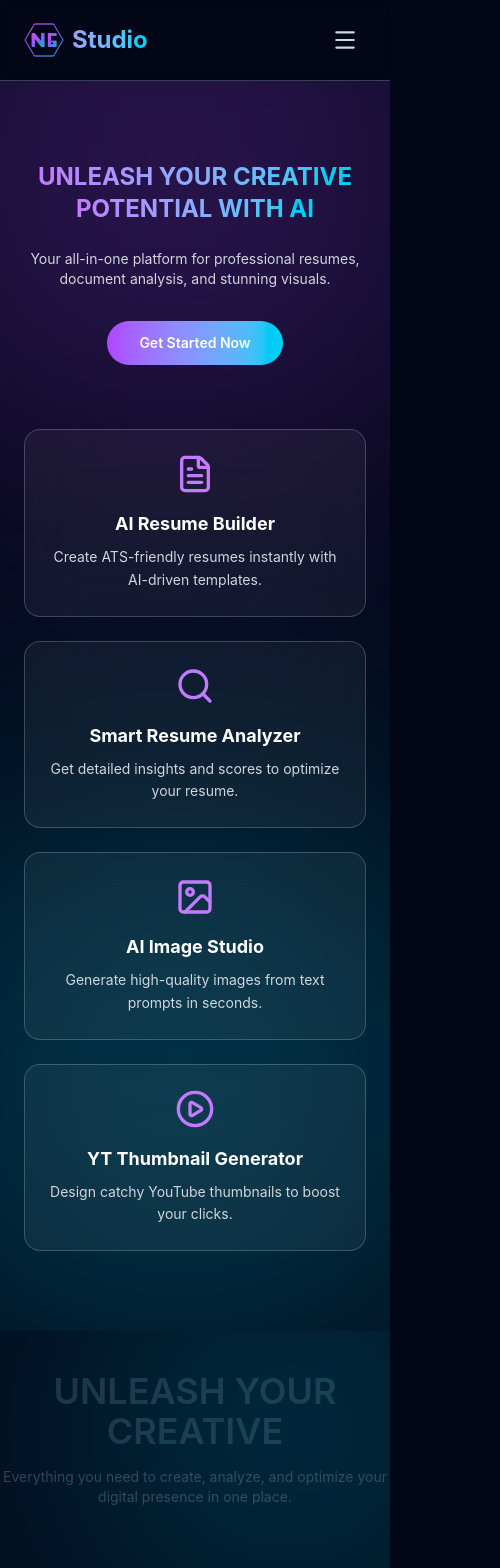
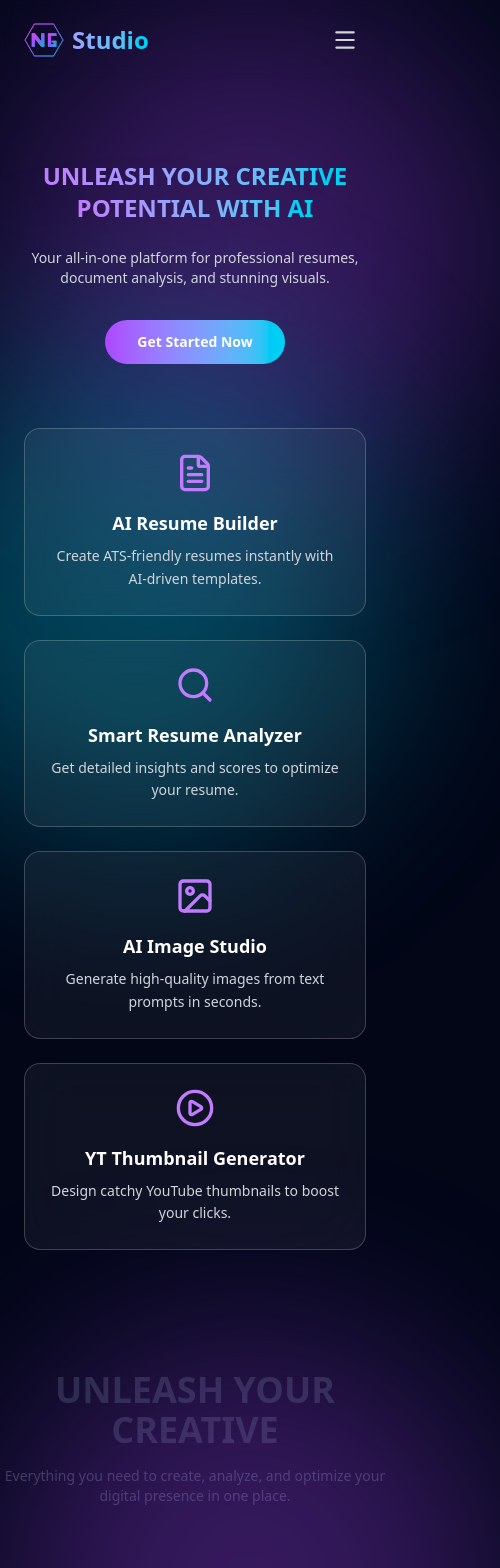
Before and after one commit to govindkumarjangid/NextGenAIStudio, a React (Vite) app in the folder client/: page / in a window 390 px wide. Shown: the top 1568 px of the page, 500 px wide, since content can reach past the window. Built offline with nearby package versions, Linux system fonts and the light colour scheme.

Commit message:
Fix some ui isuues

```diff
--- a/client/src/components/UI/Header.jsx
+++ b/client/src/components/UI/Header.jsx
@@ -2,7 +2,7 @@ import { useState } from "react";
 import { Link, useLocation } from "react-router-dom";
 import { Menu, X } from "lucide-react";
 import { navLinks } from "../../assets/assets";
-import { motion, AnimatePresence } from "framer-motion";
+import { motion, AnimatePresence } from "motion/react";
 
 
 
@@ -13,7 +13,12 @@ const Navbar = ({ setShowLogin }) => {
   const isActive = (path) => location.pathname === path;
 
   return (
-    <nav className="ticky top-0 z-50 w-full border-b border-gray-700 backdrop-blur-sm relative">
+    <motion.nav
+      initial={{ y: -100, opacity: 0 }}
+      animate={{ y: 0, opacity: 1 }}
+      viewport={{ once: true }}
+      transition={{ type: "spring", stiffness: 250, damping: 70, mass: 1 }}
+      className="sticky top-0 z-50 w-full backdrop-blur-sm ">
 
       <div className="relative max-w-7xl mx-auto px-6 lg:px-12">
         <div className="flex justify-between items-center h-20">
@@ -147,7 +152,7 @@ const Navbar = ({ setShowLogin }) => {
       </AnimatePresence>
 
 
-    </nav>
+    </motion.nav>
   );
 };
 
--- a/client/src/components/features/MainFeaturedCard.jsx
+++ b/client/src/components/features/MainFeaturedCard.jsx
@@ -1,7 +1,7 @@
 import { useNavigate } from "react-router-dom";
 import { motion } from "framer-motion";
 
-const MainFeaturedCard = ({ icon, title, desc, color, path }) => {
+const MainFeaturedCard = ({ icon, title, desc, color, path, index }) => {
 
   const navigate = useNavigate();
 
@@ -9,6 +9,10 @@ const MainFeaturedCard = ({ icon, title, desc, color, path }) => {
     <motion.div
       whileHover={{ scale: 1.02 }}
       whileTap={{ scale: 0.97 }}
+      initial={{ y: 40, opacity: 0 }}
+      whileInView={{ y: 0, opacity: 1 }}
+      viewport={{ once: true }}
+      transition={{ delay: 0.1 * index, type: "spring", stiffness: 320, damping: 70, mass: 1 }}
       onClick={() => navigate(path)}
       className="relative cursor-pointer p-0.5 rounded-2xl group overflow-hidden"
     >
--- a/client/src/components/home/FeaturedCard.jsx
+++ b/client/src/components/home/FeaturedCard.jsx
@@ -1,11 +1,12 @@
 import { motion } from "framer-motion";
 
-const FeaturedCard = ({ icon, title, desc }) => {
+const FeaturedCard = ({ icon, title, desc, index }) => {
   return (
     <motion.div
-      initial={{ opacity: 0, y: 40 }}
-      animate={{ opacity: 1, y: 0 }}
-      transition={{ duration: 0.6 }}
+      initial={{ y: 20, opacity: 0 }}
+      whileInView={{ y: 0, opacity: 1 }}
+      viewport={{ once: true }}
+      transition={{ delay: index * 0.2, type: "spring", stiffness: 320, damping: 70, mass: 1 }}
       className="p-6 rounded-2xl border border-white/20 bg-white/5
         backdrop-blur-xl hover:scale-105 duration-300 transition-transform flex flex-col items-center justify-center"
     >
--- a/client/src/components/home/Hero.jsx
+++ b/client/src/components/home/Hero.jsx
@@ -5,14 +5,14 @@ import AnimatedText from "../../Animation/AnimatedText";
 
 const Hero = () => {
   return (
-    <div className="min-h-screen w-full relative overflow-hidden">
+    <div className="w-full overflow-hidden">
 
       {/* Background Glow Effects */}
-      <div className="absolute -top-40 -left-20 w-125 h-125
-      bg-purple-500 opacity-30 blur-[150px]" />
+      <div className="fixed top-0 left-0 w-125 h-125
+      bg-purple-500 opacity-30 blur-[100px] rounded-full" />
 
-      <div className="absolute bottom-0 -right-10  w-125 h-125
-      bg-cyan-400 opacity-30 blur-[150px]" />
+      <div className="fixed bottom-0 right-0  w-125 h-125
+      bg-cyan-400 opacity-30 blur-[100px] rounded-full" />
 
       {/* Hero Section */}
       <section className="flex flex-col items-center text-center
@@ -35,9 +35,10 @@ const Hero = () => {
 
         {/* Heading */}
         <motion.div
-          initial={{ opacity: 0, y: 40 }}
-          animate={{ opacity: 1, y: 0 }}
-          transition={{ duration: 1 }}
+          initial={{ y: -20, opacity: 0 }}
+          whileInView={{ y: 0, opacity: 1 }}
+          viewport={{ once: true }}
+          transition={{ delay: 0.2, type: "spring", stiffness: 320, damping: 70, mass: 1 }}
           className="font-bold leading-tight"
         >
           <h1
@@ -64,6 +65,10 @@ const Hero = () => {
 
         {/* CTA Button */}
         <motion.button
+          initial={{ y: 50, opacity: 0 }}
+          whileInView={{ y: 0, opacity: 1 }}
+          viewport={{ once: true }}
+          transition={{ type: "spring", stiffness: 320, damping: 70, mass: 1 }}
           whileHover={{ scale: 1.05 }}
           whileTap={{ scale: 0.95 }}
           className="mt-8 px-8 sm:px-10 py-3 rounded-full
@@ -81,7 +86,7 @@ const Hero = () => {
             duration: 6,
             ease: "linear",
           }}
-          className="hidden lg:flex absolute top-55 right-25
+          className="hidden lg:flex absolute top-90 right-30
           text-6xl font-bold bg-linear-to-r from-purple-600  to-cyan-400 text-transparent bg-clip-text
            drop-shadow-[0_0_25px_rgba(168,85,247,0.8)]"
         >
@@ -93,12 +98,13 @@ const Hero = () => {
           className="grid grid-cols-1 sm:grid-cols-2 lg:grid-cols-4
           gap-6 mt-16 w-full max-w-7xl px-2 sm:px-6 lg:px-10 pb-20"
         >
-          {cardsData.map((card) => (
+          {cardsData.map((card, index) => (
             <FeaturedCard
               key={card.title}
               icon={card.icon}
               title={card.title}
               desc={card.desc}
+              index={index}
             />
           ))}
         </section>
--- a/client/src/components/testimonial/TestimonialCard.jsx
+++ b/client/src/components/testimonial/TestimonialCard.jsx
@@ -5,7 +5,7 @@ import { FaXTwitter } from "react-icons/fa6";
 const TestimonialCard = ({ card }) => {
   return (
     <div className="relative w-72 shrink-0 mx-4">
-      <div className="relative p-5 rounded-2xl bg-slate-900/70 border border-white/10 backdrop-blur-xl shadow-lg hover:border-white/20 transition-colors duration-200">
+      <div className="relative p-5 rounded-2xl border border-white/10 backdrop-blur-3xl shadow-lg hover:border-white/20 transition-colors duration-200 bg-black/20">
         <div className="flex items-center gap-3">
           <img
             className="size-12 rounded-full border border-white/10 object-cover"
--- a/client/src/index.css
+++ b/client/src/index.css
@@ -1,7 +1,6 @@
 @import "tailwindcss";
 
 body {
-  font-family: 'Inter', sans-serif;
   background-color: #020617;
   overflow-x: hidden;
   scroll-behavior: smooth;
--- a/client/src/pages/Features.jsx
+++ b/client/src/pages/Features.jsx
@@ -4,14 +4,16 @@ import Title from '../components/UI/Title'
 
 const Features = () => {
   return (
-    <div className="py-10 relative overflow-hidden">
-      {/* Background Glow Effects */}
-      <div className="absolute -bottom-10 -left-10 w-70 h-70  md:w-125 md:h-125 bg-purple-500 opacity-50 blur-[100px] " />
-      <div className="absolute -top-10 -right-10  w-70 h-70  md:w-125 md:h-125 bg-cyan-400 opacity-50 blur-[150px]" />
-
+    <div className="py-10 relative">
       {/* title  */}
       <Title title="UNLEASH YOUR CREATIVE" subTitle="Everything you need to create, analyze, and optimize your digital presence in one place." />
 
+      {/* Background Glow Effects */}
+      <div className="absolute top-0 left-0 w-125 h-125
+      bg-purple-500 opacity-30 blur-[100px] rounded-full" />
+
+      <div className="absolute bottom-0 right-0  w-125 h-125
+      bg-cyan-400 opacity-30 blur-[100px] rounded-full" />
 
       <section className="grid grid-cols-1 sm:grid-cols-2 lg:grid-cols-3
           gap-6 mt-16 w-full max-w-7xl px-2 sm:px-6 lg:px-10 pb-20 mx-auto">
@@ -23,6 +25,7 @@ const Features = () => {
             desc={card.desc}
             color={card.color}
             path={card.path}
+            index={index}
           />
         ))}
       </section>
--- a/client/src/pages/Testimonials.jsx
+++ b/client/src/pages/Testimonials.jsx
@@ -1,37 +1,31 @@
-import React from 'react'
 import { testimonialCardsData } from '../assets/assets'
 import TestimonialCard from '../components/testimonial/TestimonialCard'
 import Title from '../components/UI/Title'
+import { motion } from 'motion/react'
 
 const Testimonials = () => {
   return (
-    <section className="w-full mx-auto max-w-6xl overflow-hidden pt-10 relative">
+    <section className="w-full mx-auto max-w-6xl overflow-hidden pt-10 relative ">
 
       <Title title="What Our Users Say" subTitle="Hear from our satisfied users who have transformed their digital presence with NextGen AI Studio." />
 
       <div className="relative pt-10">
-
-        <div className="absolute left-0 top-0 h-full w-20 z-10 pointer-events-none bg-linear-to-r from-[#020617] via-transparent to-transparent" />
 
         <div className="marquee-inner flex min-w-[200%] pt-10">
           {[...testimonialCardsData, ...testimonialCardsData].map((card, index) => (
             <TestimonialCard key={index} card={card} />
           ))}
         </div>
-
-        <div className="absolute right-0 top-0 h-full w-20 md:w-40 z-10 pointer-events-none bg-linear-to-l from-[#020617] via-transparent to-transparent" />
       </div>
 
       <div className="relative">
-        <div className="absolute left-0 top-0 h-full w-20 z-10 pointer-events-none bg-linear-to-r from-[#020617] via-transparent to-transparent" />
-
         <div className="marquee-inner marquee-reverse flex min-w-[200%] pt-10 pb-10">
           {[...testimonialCardsData, ...testimonialCardsData].map((card, index) => (
-            <TestimonialCard key={index} card={card} />
+            <motion.div>
+              <TestimonialCard key={index} card={card} />
+            </motion.div>
           ))}
         </div>
-
-        <div className="absolute right-0 top-0 h-full w-20 md:w-40 z-10 pointer-events-none bg-linear-to-l from-[#020617] via-transparent to-transparent" />
       </div>
 
     </section>
```
Also changed, not shown: client/src/components/UI/Login.jsx (+8 -8 lines).
